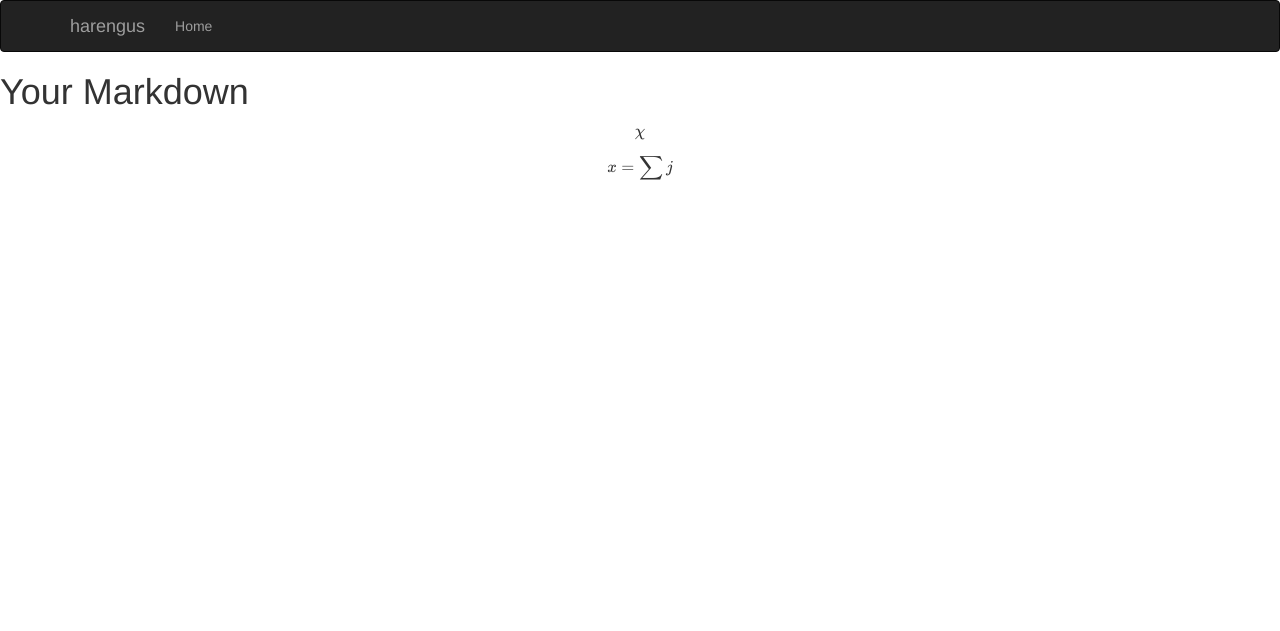
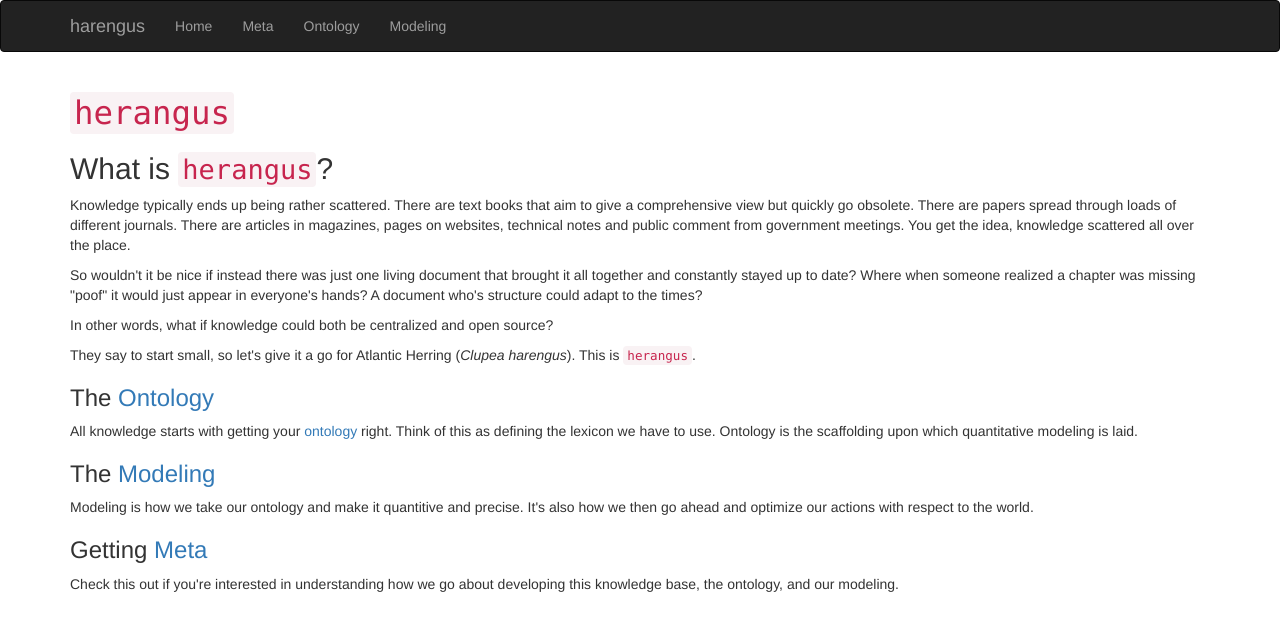
Before and after one commit to networkearth/harengus, a Flask app: page /index in a window 1280 px wide. Shown: the top 631 px of the page. Run offline with Flask 3, Linux system fonts and the light colour scheme; some libraries are stand-ins or nearby versions.

Commit message:
basic organization

```diff
--- a/app/markdown/app.py
+++ b/app/markdown/app.py
@@ -9,8 +9,20 @@ Bootstrap(app)
 Markdown(app)
 
 @app.route("/index")
-def stuff():
-    return render_template('stuff.md')
+def index():
+    return render_template('index.md')
+
+@app.route("/meta")
+def meta():
+    return render_template('index.md')
+
+@app.route("/ontology")
+def ontology():
+    return render_template('index.md')
+
+@app.route("/modeling")
+def modeling():
+    return render_template('index.md')
 
 #@app.route("/")
 #def index():
--- a/app/markdown/templates/base.html
+++ b/app/markdown/templates/base.html
@@ -11,11 +11,20 @@
                 <span class="icon-bar"></span>
                 <span class="icon-bar"></span>
             </button>
-            <a class="navbar-brand" href="/index">harengus</a>
+            <a class="navbar-brand" href="https://github.com/networkearth/harengus">harengus</a>
         </div>
         <div class="navbar-collapse collapse">
             <ul class="nav navbar-nav">
                 <li><a href="/index">Home</a></li>
+            </ul>
+            <ul class="nav navbar-nav">
+                <li><a href="/meta">Meta</a></li>
+            </ul>
+            <ul class="nav navbar-nav">
+                <li><a href="/ontology">Ontology</a></li>
+            </ul>
+            <ul class="nav navbar-nav">
+                <li><a href="/modeling">Modeling</a></li>
             </ul>
         </div>
     </div>
@@ -24,7 +33,9 @@
 
 
 {% block content %}
+<div class="container">
 {% block page %}{% endblock %}
+</div>
 <script src="https://polyfill.io/v3/polyfill.min.js?features=es6"></script>
 <script id="MathJax-script" async src="https://cdn.jsdelivr.net/npm/mathjax@3/es5/tex-mml-chtml.js"></script>
 {% endblock %}
--- /dev/null
+++ b/app/markdown/templates/index.md
@@ -0,0 +1,34 @@
+{% extends "base.html" %}
+
+{% block page %}
+
+{% filter markdown %}
+
+# `herangus`
+
+## What is `herangus`?
+
+Knowledge typically ends up being rather scattered. There are text books that aim to give a comprehensive view but quickly go obsolete. There are papers spread through loads of different journals. There are articles in magazines, pages on websites, technical notes and public comment from government meetings. You get the idea, knowledge scattered all over the place.
+
+So wouldn't it be nice if instead there was just one living document that brought it all together and constantly stayed up to date? Where when someone realized a chapter was missing "poof" it would just appear in everyone's hands? A document who's structure could adapt to the times?
+
+In other words, what if knowledge could both be centralized and open source?
+
+They say to start small, so let's give it a go for Atlantic Herring (*Clupea harengus*). This is [`herangus`](https://github.com/networkearth/harengus).
+
+### The [Ontology](/ontology)
+
+All knowledge starts with getting your [ontology](https://en.wikipedia.org/wiki/Ontology) right. Think of this as defining the lexicon we have to use. Ontology is the scaffolding upon which quantitative modeling is laid.
+
+### The [Modeling](/modeling)
+
+Modeling is how we take our ontology and make it quantitive and precise. It's also how we then go ahead and optimize our actions with respect to the world.
+
+### Getting [Meta](/meta)
+
+Check this out if you're interested in understanding how we go about developing this knowledge base, the ontology, and our modeling.
+
+{% endfilter %}
+
+
+{% endblock %}
--- a/app/markdown/templates/stuff.md
+++ /dev/null
@@ -1,13 +0,0 @@
-{% extends "base.html" %}
-
-{% block page %}
-{% filter markdown %}
-Your Markdown
-=============
-
-$$\chi$$
-
-
-$$x=\sum j$$
-{% endfilter %}
-{% endblock %}
```
